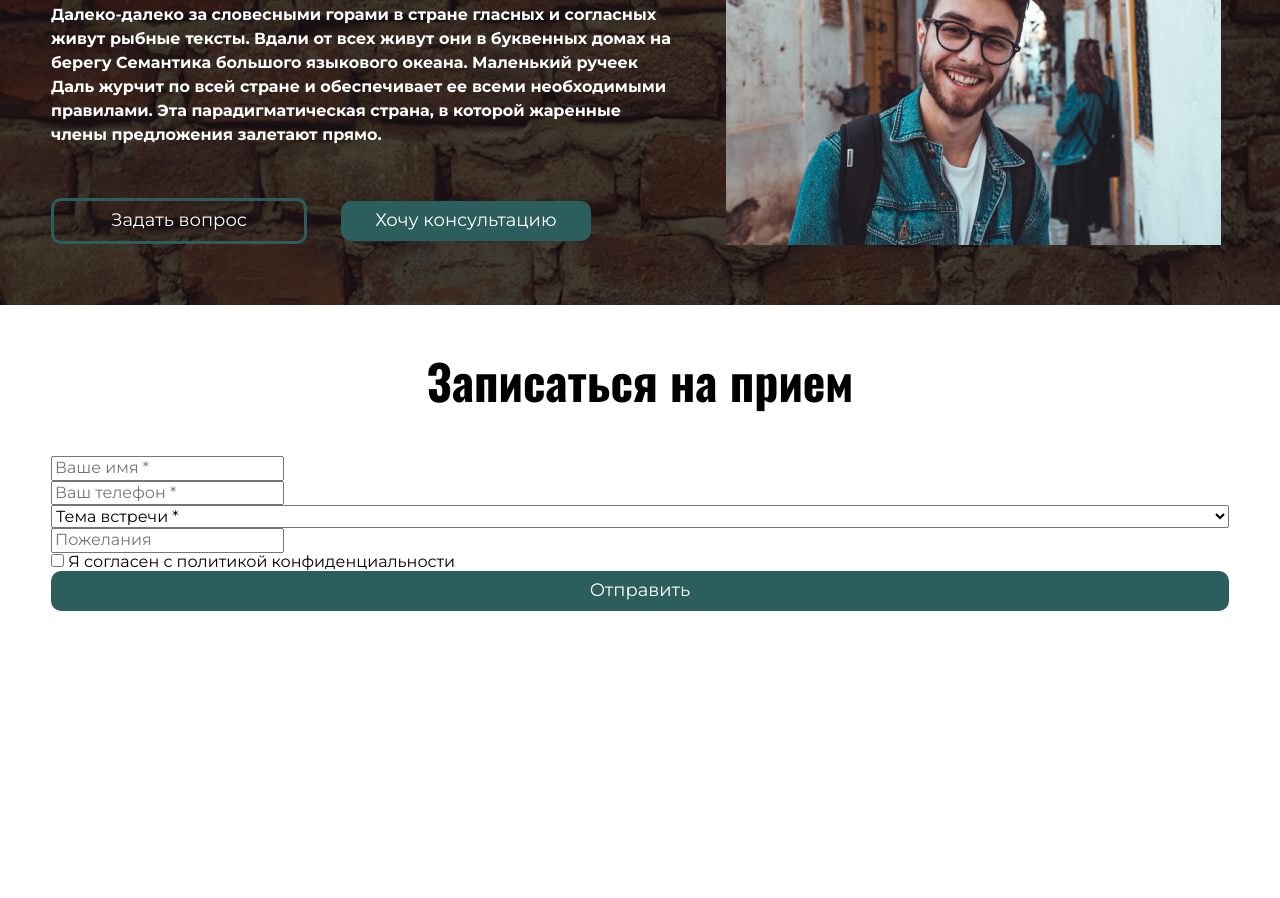
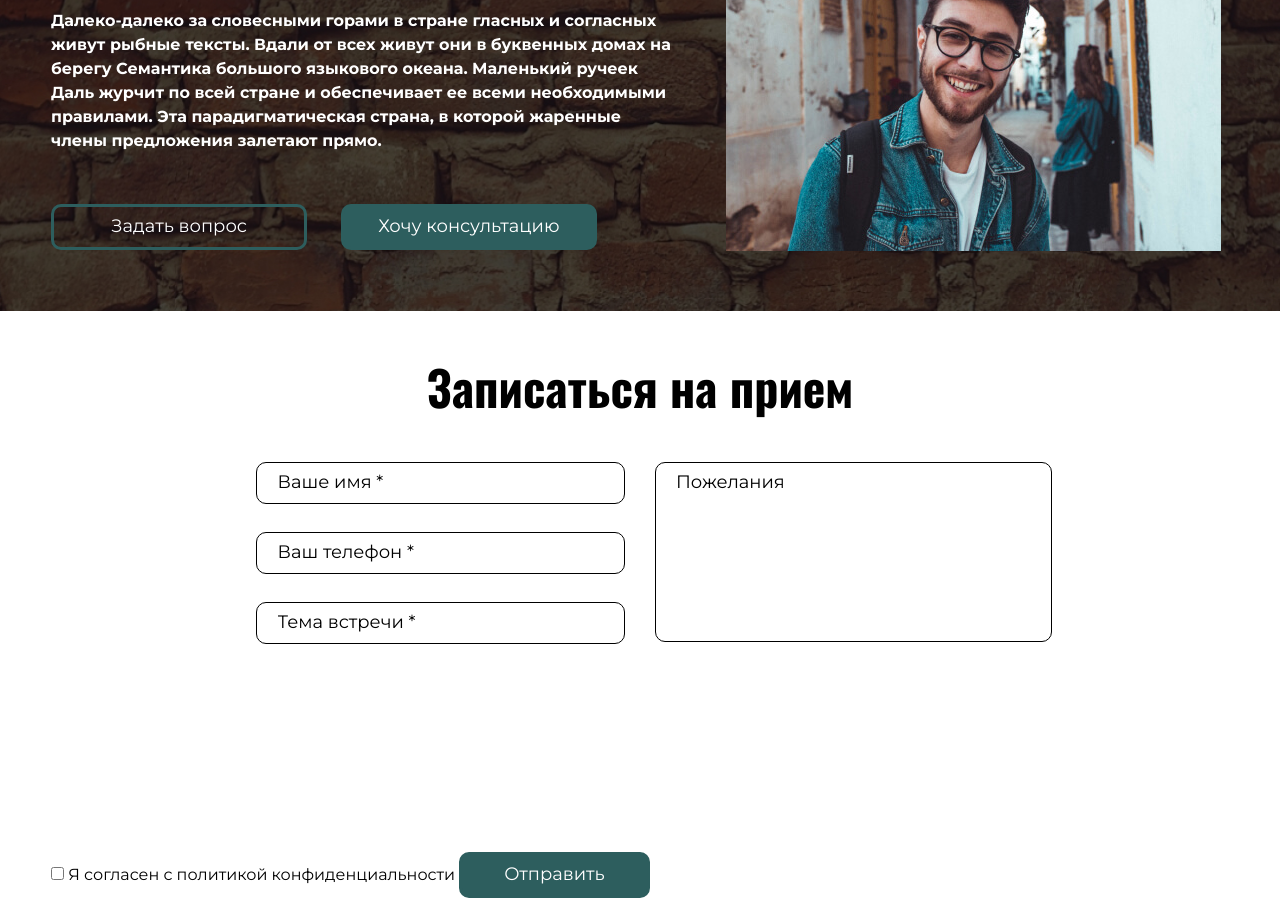
Before and after one commit to vladchukavov/marin-site, a plain HTML site: page index.html in a window 1280 px wide. Shown: the part 1288-2186 px from the top of the page. Before the commit the page ends 1899 px from the top, so only its background shows below. Drawn offline with Linux system fonts and the light colour scheme.

Commit message:
added style appointment AND fix size button

```diff
--- a/index.html
+++ b/index.html
@@ -11,14 +11,14 @@
 <body>
 <header class="center header">
     <a href="#" class="logo">
-    <img src="img/logo.png">
+    <img src="img/logo.png" alt="logo">
     </a>
     <nav class="nav">
         <ul class="nav__list">
-            <li class="nav__item"><a class="nav__link nav__link_active" href="#" alt="#">Главная</a></li>
-            <li class="nav__item"><a class="nav__link" href="#" alt="#">Мероприятия</a></li>
-            <li class="nav__item"><a class="nav__link" href="#" alt="#">Контакты</a></li>
-            <li class="nav__item"><a class="nav__link" href="#" alt="#">Блог</a></li>
+            <li class="nav__item"><a class="nav__link nav__link_active" href="#">Главная</a></li>
+            <li class="nav__item"><a class="nav__link" href="#">Мероприятия</a></li>
+            <li class="nav__item"><a class="nav__link" href="#">Контакты</a></li>
+            <li class="nav__item"><a class="nav__link" href="#">Блог</a></li>
         </ul>
     </nav>
 </header>
@@ -74,69 +74,38 @@
             <img class="about__img" src="img/about-photo.jpg" alt="">
         </div>
     </section>
-    <section class="center appointment" >
-<!--        <form action="#">-->
-<!--        <h2 class="appointment__title">Записаться на прием</h2>-->
-<!--        <div class="appointment__grid">-->
-<!--           <label>-->
-<!--           <input class="appointment__name" type="text" name="name" placeholder="Ваше имя *">-->
-<!--        </label>-->
-<!--            </div>-->
-<!--        <div class="appointment__grid">-->
-<!--           <label>-->
-<!--              <input class="appointment__tel" type="tel" name="tel" placeholder="Ваш телефон *">-->
-<!--           </label>-->
-<!--        <div class="appointment__grid">-->
-<!--           <select class="appointment__subject" name="subject">-->
-<!--              <option> Тема встречи *</option>-->
-<!--           </select>-->
-<!--        </div>-->
-<!--        <div class="appointment__grid">-->
-<!--           <label>-->
-<!--              <input class="appointment__wishes" type="text" name="wishes" placeholder="Пожелания">-->
-<!--           </label>-->
-<!--        </div>-->
-<!--        <div class="appointment__grid">-->
-<!--           <label>-->
-<!--              <input class="appointment__cb" type="checkbox">-->
-<!--                Я согласен с политикой конфиденциальности-->
-<!--           </label>-->
-<!--        </div>-->
-<!--        <div class="appointment__grid">-->
-<!--            <a class="appointment__btn" href="#" alt="#">Отправить</a>-->
-<!--        </div>-->
-<!--        </form>-->
+    <section class="center appointment">
         <form action="#">
             <h2 class="appointment__title">Записаться на прием</h2>
+            <div class="appointment__container">
                 <div class="appointment__grid">
                     <label>
-                    <input type="text" name="name" placeholder="Ваше имя *">
+                        <input class="appointment__name" type="text"  name="name" placeholder="Ваше имя *">
                     </label>
                 </div>
                 <div class="appointment__grid">
                     <label>
-                    <input type="tel" name="tel" placeholder="Ваш телефон *">
-                </label>
-            </div>
-            <div class="appointment__grid">
-                <select name="subject">
-                    <option>Тема встречи *</option>
-                </select>
-            </div>
-            <div class="appointment__grid">
-                <label>
-                    <input type="text" name="wishes" placeholder="Пожелания">
+                        <input class="appointment__tel" type="tel" name="tel" placeholder="Ваш телефон *">
                     </label>
                 </div>
                 <div class="appointment__grid">
                     <label>
+                        <input class="appointment__subject" type="text" name="subject" placeholder="Тема встречи *">
+                    </label>
+                </div>
+                <div class="appointment__grid">
+                    <label>
+                        <textarea class="appointment__wishes" name="wishes" placeholder="Пожелания" cols="30" rows="10"></textarea>
+<!--                        <input class="appointment__wishes" type="text" name="wishes" placeholder="Пожелания">-->
+                    </label>
+                </div>
+            </div>
+            <label>
                 <input type="checkbox">
                 Я согласен с политикой конфиденциальности
             </label>
-            </div>
-            <div class="appointment__grid">
-                <a class="appointment__btn" href="#" alt="#">Отправить</a>
-            </div>
+
+            <a class="appointment__btn" href="#">Отправить</a>
         </form>
     </section>
 </main>
--- a/sass/_appointment.scss
+++ b/sass/_appointment.scss
@@ -1,6 +1,21 @@
 .appointment {
-  &__grid {
+
+  &__container {
     display: grid;
+    grid-template-columns: 369px 369px;
+    grid-template-rows: 40px 40px 40px 180px;
+    gap: 30px;
+    justify-content: center;
+
+  }
+  .appointment__grid:nth-child(2) {
+    grid-row: 2 / 3;
+  }
+  .appointment__grid:nth-child(3) {
+    grid-row: 3 / 4;
+  }
+  .appointment__grid:nth-child(4) {
+    grid-column: 2 / 3;
   }
   &__title {
     color: #000;
@@ -8,4 +23,26 @@
     font-size: 48px;
     line-height: 1.5;
   }
+  &__name, &__tel, &__subject, &__wishes {
+    border-radius: 10px;
+    border: 1px solid #000;
+    padding: 8px 0 8px 20.6px;
+    color: #000;
+    font-size: 18px;
+    line-height: 1.3;
+    min-width: 369px;
+  }
+  ::placeholder {
+    color: #000;
+    font-size: 18px;
+    line-height: 1.3;
+  }
+  &__wishes {
+    min-width: 372px;
+    max-height: 180px;
+    //border-radius: 10px;
+    //border: 1px solid #000;
+    resize: none;
+    padding: 8px 0 0 20px;
+  }
 }
--- a/sass/_btn.scss
+++ b/sass/_btn.scss
@@ -1,8 +1,7 @@
 .btn, .about__btn, .appointment__btn {
-
-  border: none;
   background: #2d5e5e;
   border-radius: 10px;
+  border: 3px solid #2d5e5e;
   padding: 8px 42px;
   white-space: nowrap;
   display: inline-flex;
```
Also changed, not shown: css/style.css, sass/style.css, 2 other files. Lines whose indentation alone changed are shown as unchanged.
